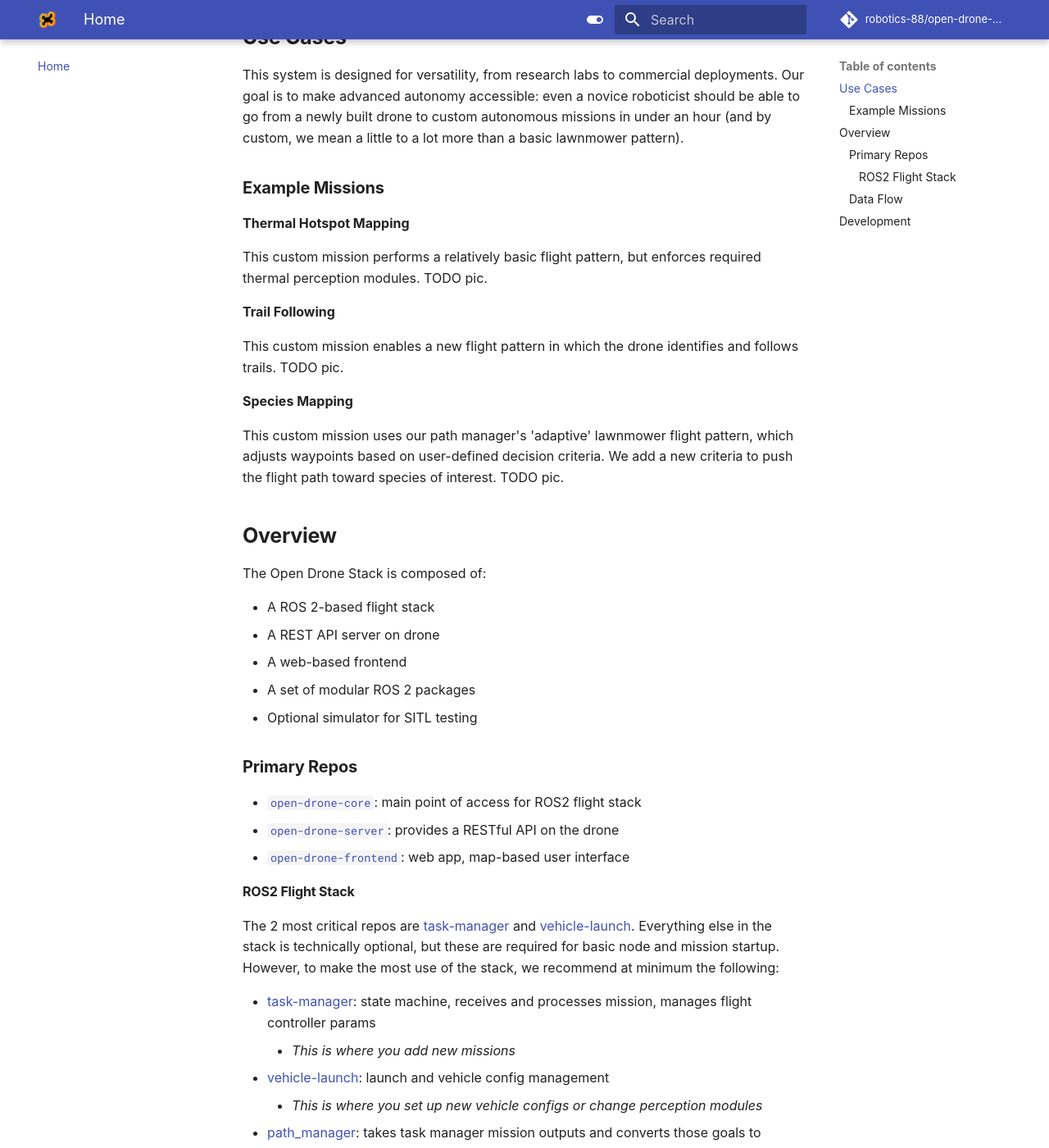
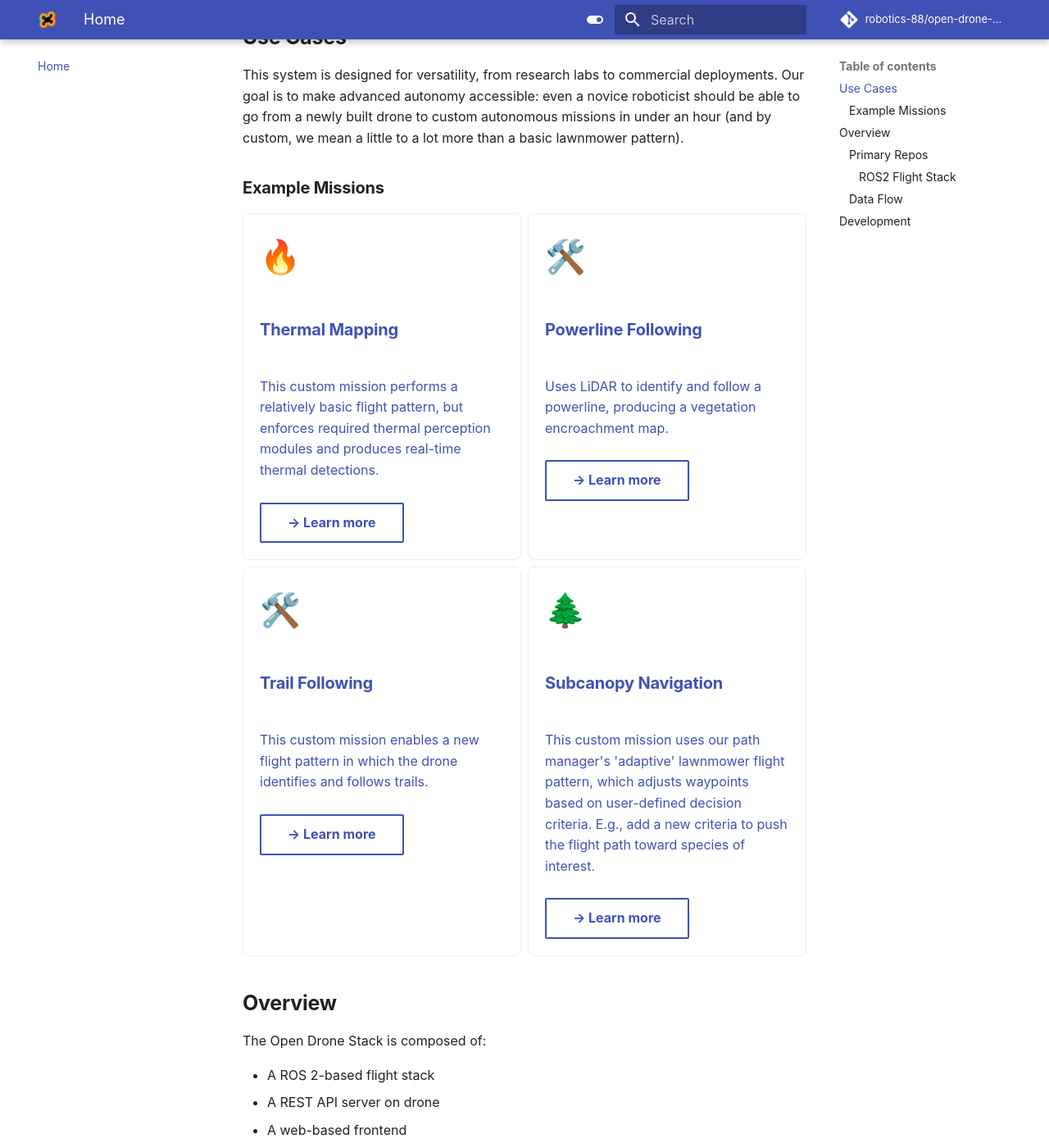
Before and after one commit to robotics-88/open-drone-docs, an MkDocs documentation site: the page built from docs/index.md, in a window 1280 px wide and 1400 px high, scrolled down 471 px. Shown: the whole window at 82% size. Built offline with MkDocs 1.6.1 and Material for MkDocs 9.7.7, drawn with Linux system fonts in a browser that asks for light colours; some web fonts are replaced; comment, search, counter and statistics services are not loaded; some of the changed text lies outside the part shown.

Commit message:
Added placeholder file to fill in sample mission details, changed front page examples to cards

````diff
--- a/docs/index.md
+++ b/docs/index.md
@@ -11,17 +11,45 @@ This system is designed for versatility, from research labs to commercial deploy
 
 ### Example Missions
 
-**Thermal Hotspot Mapping**
+<div class="grid cards">
 
-This custom mission performs a relatively basic flight pattern, but enforces required thermal perception modules. TODO pic.
+  <a class="card-link" href="system/missions/#thermal-mapping">
+    <div class="card-content">
+      <span class="md-icon" style="font-size: 2rem;">🔥</span>
+      <h3>Thermal Mapping</h3>
+      <p>This custom mission performs a relatively basic flight pattern, but enforces required thermal perception modules and produces real-time thermal detections.</p>
+      <span class="md-button">→ Learn more</span>
+    </div>
+  </a>
 
-**Trail Following**
+  <a class="card-link" href="system/missions/#tpowerline-following">
+    <div class="card-content">
+      <span class="md-icon" style="font-size: 2rem;">🛠️</span>
+      <h3>Powerline Following</h3>
+      <p>Uses LiDAR to identify and follow a powerline, producing a vegetation encroachment map.</p>
+      <span class="md-button">→ Learn more</span>
+    </div>
+  </a>
 
-This custom mission enables a new flight pattern in which the drone identifies and follows trails. TODO pic.
+  <a class="card-link" href="system/missions/#trail-following">
+    <div class="card-content">
+      <span class="md-icon" style="font-size: 2rem;">🛠️</span>
+      <h3>Trail Following</h3>
+      <p>This custom mission enables a new flight pattern in which the drone identifies and follows trails.</p>
+      <span class="md-button">→ Learn more</span>
+    </div>
+  </a>
 
-**Species Mapping**
+  <a class="card-link" href="system/missions/#subcanopy-navigation">
+    <div class="card-content">
+      <span class="md-icon" style="font-size: 2rem;">🌲</span>
+      <h3>Subcanopy Navigation</h3>
+      <p>This custom mission uses our path manager's 'adaptive' lawnmower flight pattern, which adjusts waypoints based on user-defined decision criteria. E.g., add a new criteria to push the flight path toward species of interest.</p>
+      <span class="md-button">→ Learn more</span>
+    </div>
+  </a>
 
-This custom mission uses our path manager's 'adaptive' lawnmower flight pattern, which adjusts waypoints based on user-defined decision criteria. We add a new criteria to push the flight path toward species of interest. TODO pic.
+</div>
 
 ## Overview
 
@@ -58,7 +86,7 @@ Setup for additional perception capabilities such as SLAM, path planning, explor
 ### Data Flow
 
 ```text
-Frontend ──REST──▶ REST Server ──ROS 2 Topics──▶ ROS Nodes
+Frontend ──▶ REST ──▶ REST Server ──▶ ROS 2 Topics ──▶ ROS Nodes
 ```
 
 ## Development
--- a/docs/styles/extra.css
+++ b/docs/styles/extra.css
@@ -2,3 +2,30 @@
 h1, h2, h3, h4, h5, h6 {
   font-weight: bold !important;
 }
+
+.card-link {
+  display: block;
+  padding: 1rem;
+  border: 1px solid var(--md-default-fg-color--lightest);
+  border-radius: 8px;
+  transition: box-shadow 0.2s ease, transform 0.2s ease;
+  text-decoration: none;
+  color: inherit;
+}
+
+.card-link:hover {
+  box-shadow: 0 4px 12px rgba(0, 0, 0, 0.15);
+  transform: translateY(-3px);
+}
+
+.card-content {
+  display: flex;
+  flex-direction: column;
+  align-items: start;
+  gap: 0.5rem;
+}
+
+.card-icon {
+  font-size: 2rem;
+  line-height: 1;
+}
--- a/mkdocs.yml
+++ b/mkdocs.yml
@@ -69,6 +69,7 @@ markdown_extensions:
   - pymdownx.highlight
   - pymdownx.details
   - attr_list
+  - md_in_html
   - pymdownx.emoji:
       emoji_index: !!python/name:material.extensions.emoji.twemoji
       emoji_generator: !!python/name:material.extensions.emoji.to_svg
@@ -96,6 +97,7 @@ nav:
       - System: system/index.md
       - Data Flow: system/dataflow.md
       - State Machine: system/statemachine.md
+      - Example Missions: system/missions.md
   - Development:
       - Development: development/index.md
       - Missions: development/missions.md
````
Also changed, not shown: docs/system/missions.md (added, +19 -0 lines).
